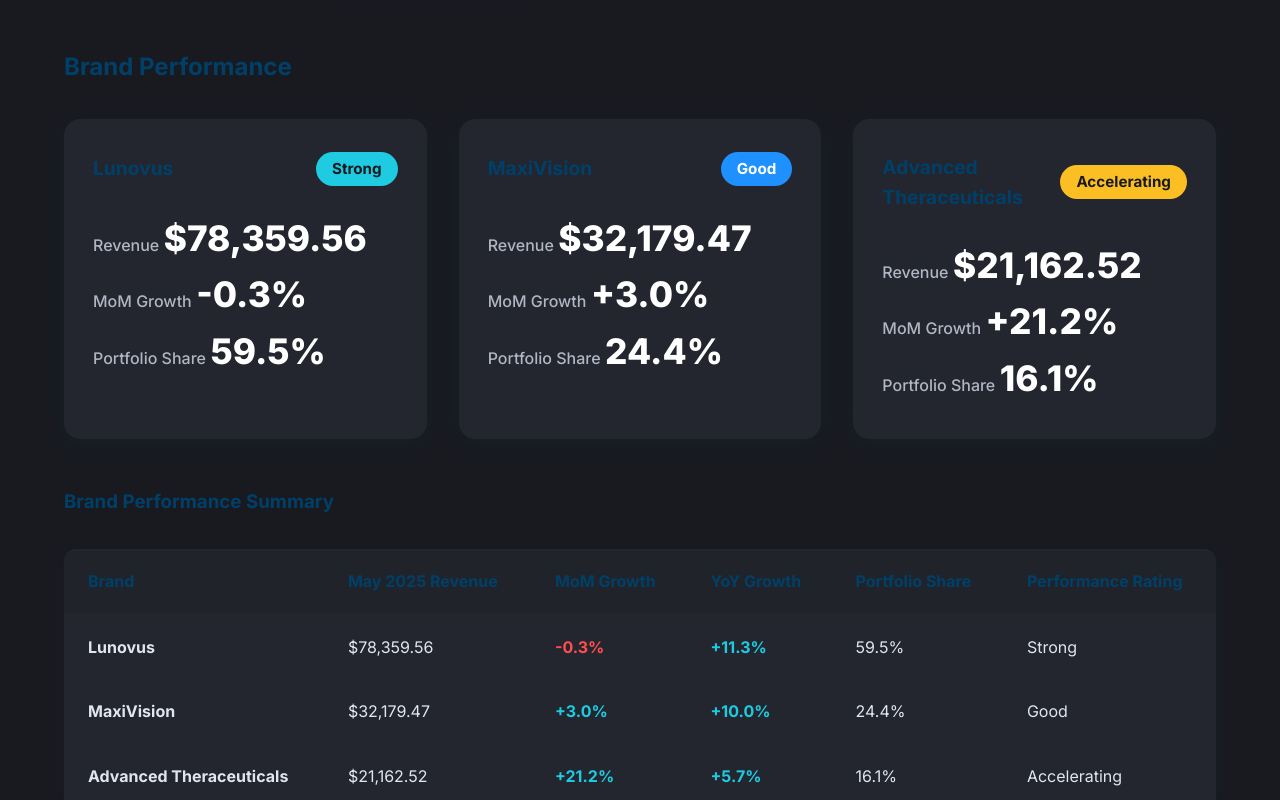
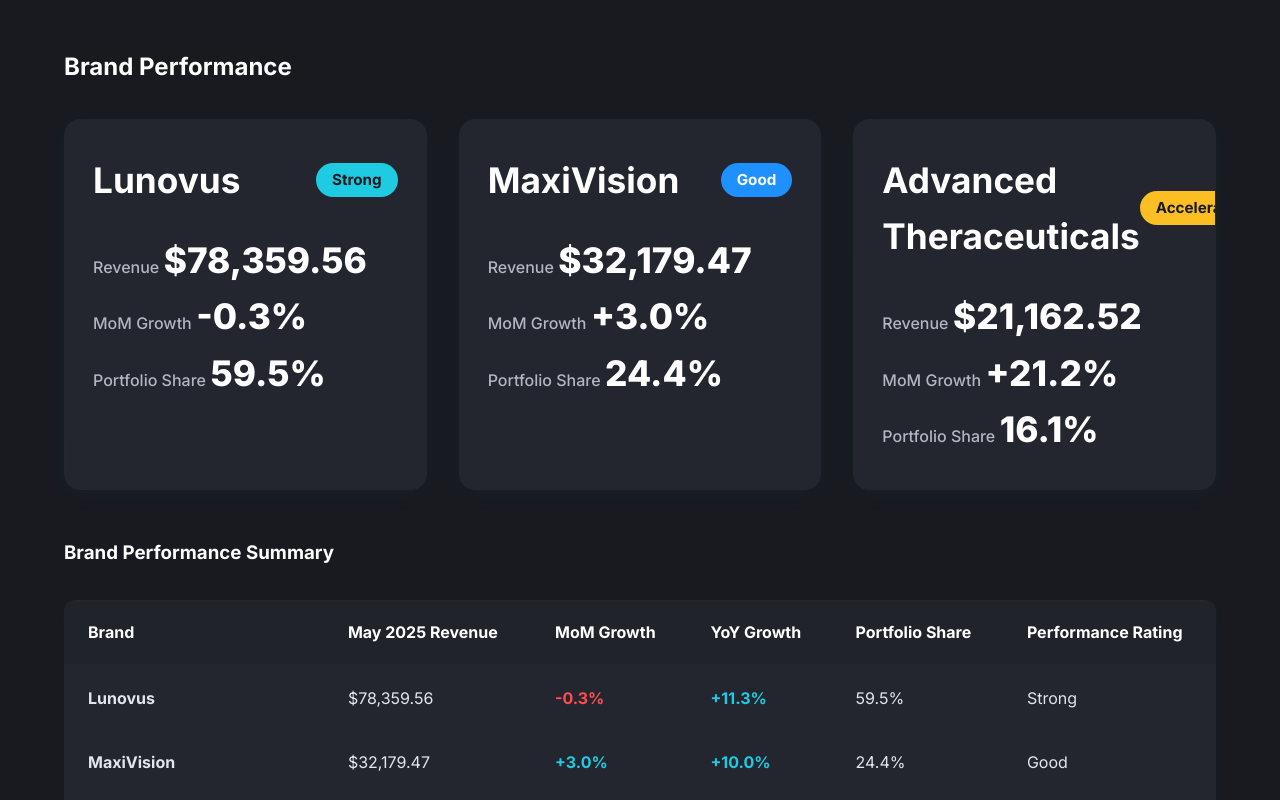
Before and after one commit to jslabxyz/monthly-reporting, a website built with Vite: page amazon_dashboard.html in a window 1280 px wide. Both pictures are taken after a click on the tab "Brand Performance". Shown: the part 487-1287 px from the top of the page. Built offline with nearby package versions, Linux system fonts and the light colour scheme.

Commit message:
Updated style.css

```diff
--- a/style.css
+++ b/style.css
@@ -111,7 +111,7 @@
 }
 
 .tab-content h2, .tab-content h3 {
-    color: #004068;
+    color: #fff;
     font-weight: 700;
     margin-bottom: 32px;
 }
@@ -237,7 +237,7 @@
 }
 .data-table th {
     background: #20232a;
-    color: #004068;
+    color: #fff;
     font-weight: 700;
     border-bottom: 2px solid #23262f;
 }
@@ -315,8 +315,8 @@
 }
 
 .brand-header h3 {
-    font-size: 1.2rem;
-    color: #004068;
+    font-size: 2.2rem;
+    color: #fff;
     margin: 0;
     transition: color 0.3s ease;
 }
@@ -431,7 +431,7 @@
     transform: translateX(100%);
 }
 .objective-card h3 {
-    color: #004068;
+    color: #fff;
     margin-bottom: 16px;
     font-size: 1.1rem;
 }
```
